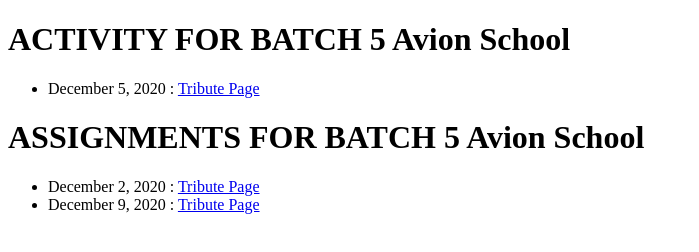
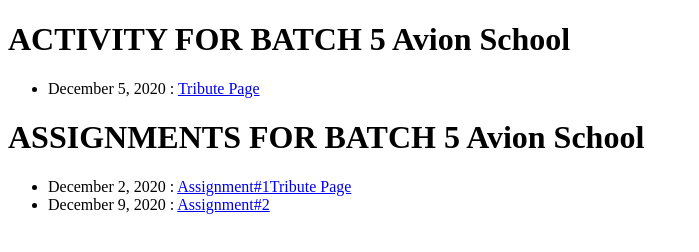
Before and after one commit to AlexCitrus/AvionSchool-Main-Course, a plain HTML site: page index.html in a window 1280 px wide. Shown: the whole page, without its empty margins (0-699 px from the left). Drawn offline with Linux system fonts and the light colour scheme.

Commit message:
Update index.html

```diff
--- a/index.html
+++ b/index.html
@@ -19,8 +19,8 @@
 </h1>
 
   <ul>
-    <li><time datetime="2020-12-05">December 2, 2020 </time>: <a href="./Assignment#1/Assignment.html" target="_blank">Tribute Page</a> </li>
-      <li><time datetime="2020-12-05">December 9, 2020 </time>: <a href="./Assignment#2/chessboard.html" target="_blank">Tribute Page</a> </li>
+    <li><time datetime="2020-12-05">December 2, 2020 </time>: <a href="./Assignment#1/Assignment.html" target="_blank">Assignment#1Tribute Page</a> </li>
+      <li><time datetime="2020-12-05">December 9, 2020 </time>: <a href="./Assignment#2/chessboard.html" target="_blank">Assignment#2</a> </li>
 
 </ul>
 </body>
```
